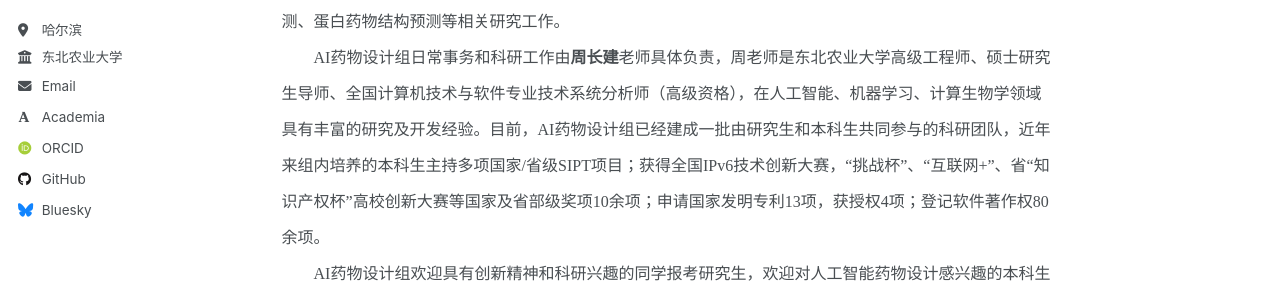
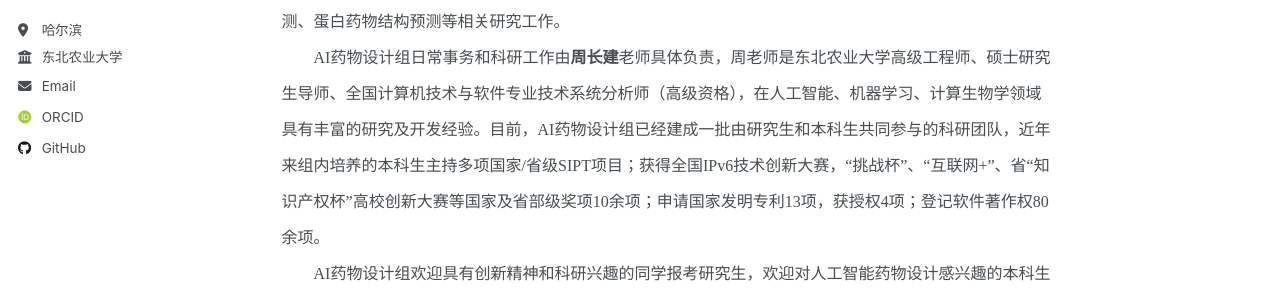
Before and after one commit to HPC-NEAU/zhoucj, a Jekyll site: the page built from _pages/about.md, in a window 1280 px wide. Shown: the part 376-675 px from the top of the page. Built offline with Jekyll 4.4.1, drawn with Linux system fonts in a browser that asks for light colours; some web fonts are replaced.

Commit message:
Update _config.yml

```diff
--- a/_config.yml
+++ b/_config.yml
@@ -32,7 +32,7 @@ author:
   email            : "zhouchangjian@neau.edu.cn"
 
   # Academic websites
-  academia         : "https://dscx.neau.edu.cn/ndbssds/detail_Zk9JUnhybHo1_2.html"
+  #academia         : "https://dscx.neau.edu.cn/ndbssds/detail_Zk9JUnhybHo1_2.html"
   #arxiv            : # URL - Update with the correct link to your profile
   #googlescholar    : "https://scholar.google.com/citations?user=PS_CX0AAAAAJ"
   #impactstory      : # URL
@@ -51,7 +51,7 @@ author:
   stackoverflow    : # User number or user number and name (i.e., use "1" or "1/jeff-atwood")
 
   # Social media
-  bluesky          : "bsky.app" # Replace this with you Bluesky username
+  #bluesky          : "bsky.app" # Replace this with you Bluesky username
   facebook         : # Username
   flickr           : # Username
   foursquare       : # Username
```
